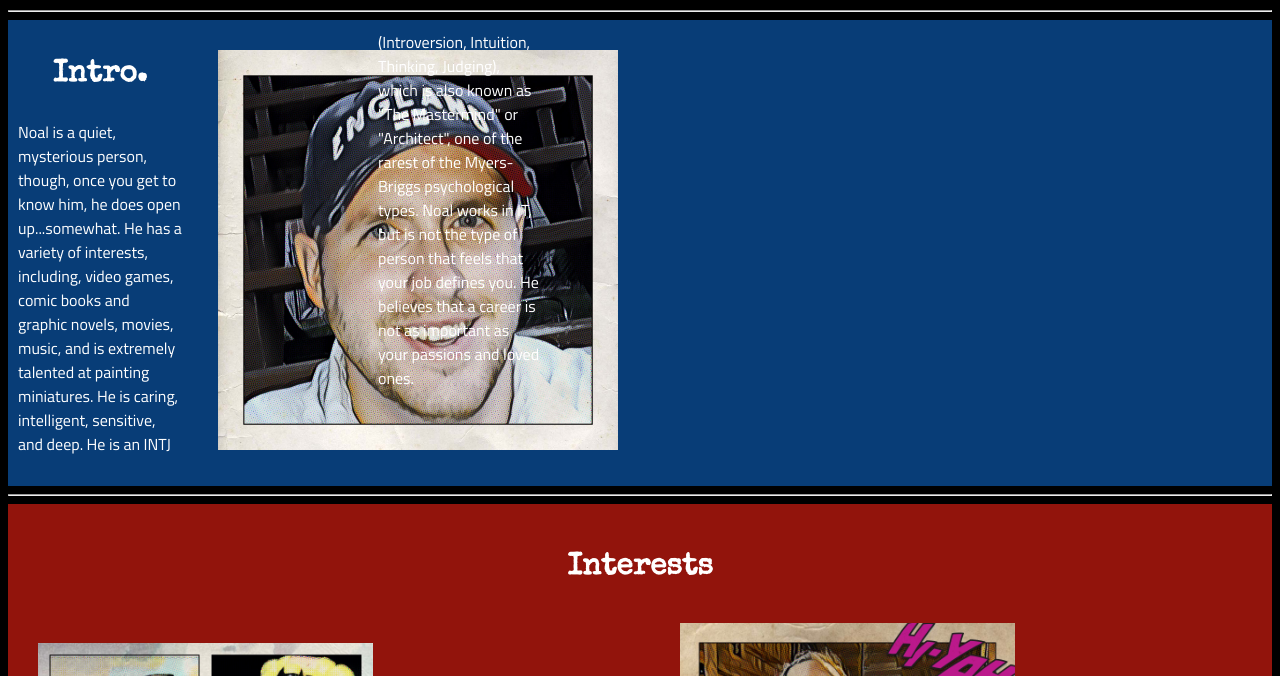
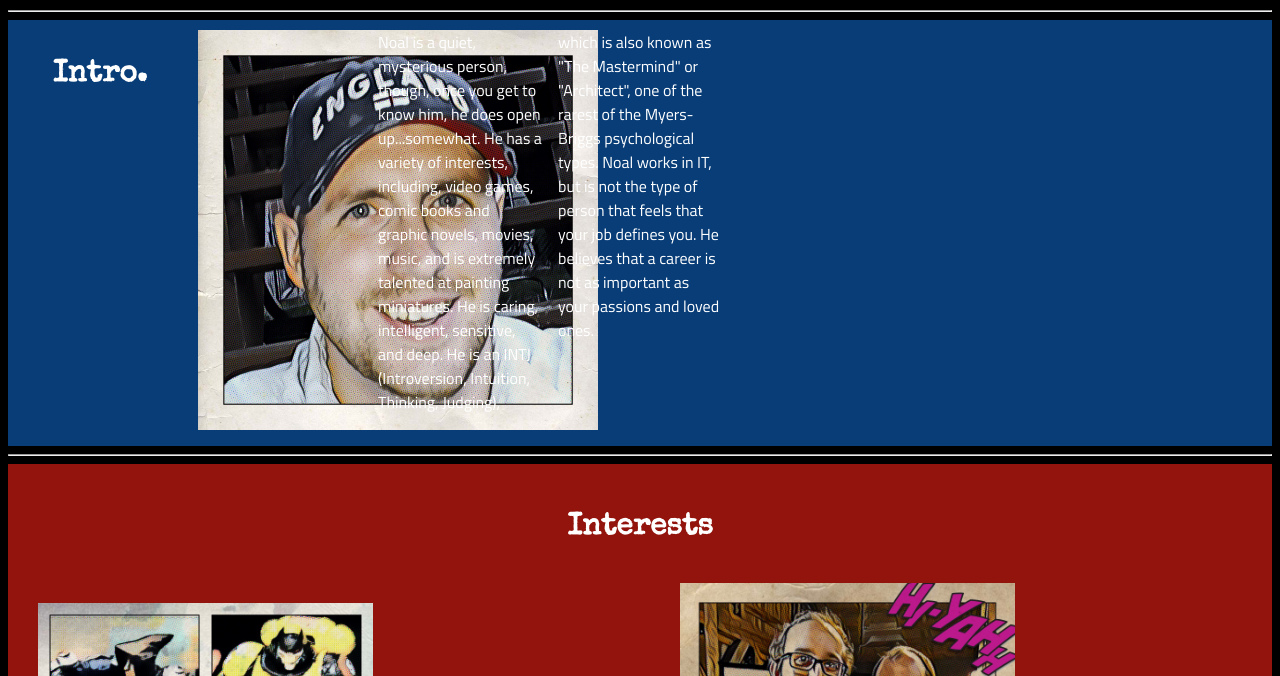
Before and after one commit to jennylandrum/bioSite, a plain HTML site: page index.html in a window 1280 px wide. Shown: the part 848-1524 px from the top of the page. Drawn offline with nearby package versions, Linux system fonts and the light colour scheme.

Commit message:
deleted CSS for noalimage2

```diff
--- a/NoalSite.css
+++ b/NoalSite.css
@@ -57,11 +57,6 @@ h4 {font-family: 'Special Elite', cursive;
     columns-count: 2;
     column-width: 150px;
 }
-.NoalImage2 {
-    float: left;
-    width: 50%;
-    padding: 20px;
-}
 .interests {
     clear: left;
     background-color: #92140C;
```
